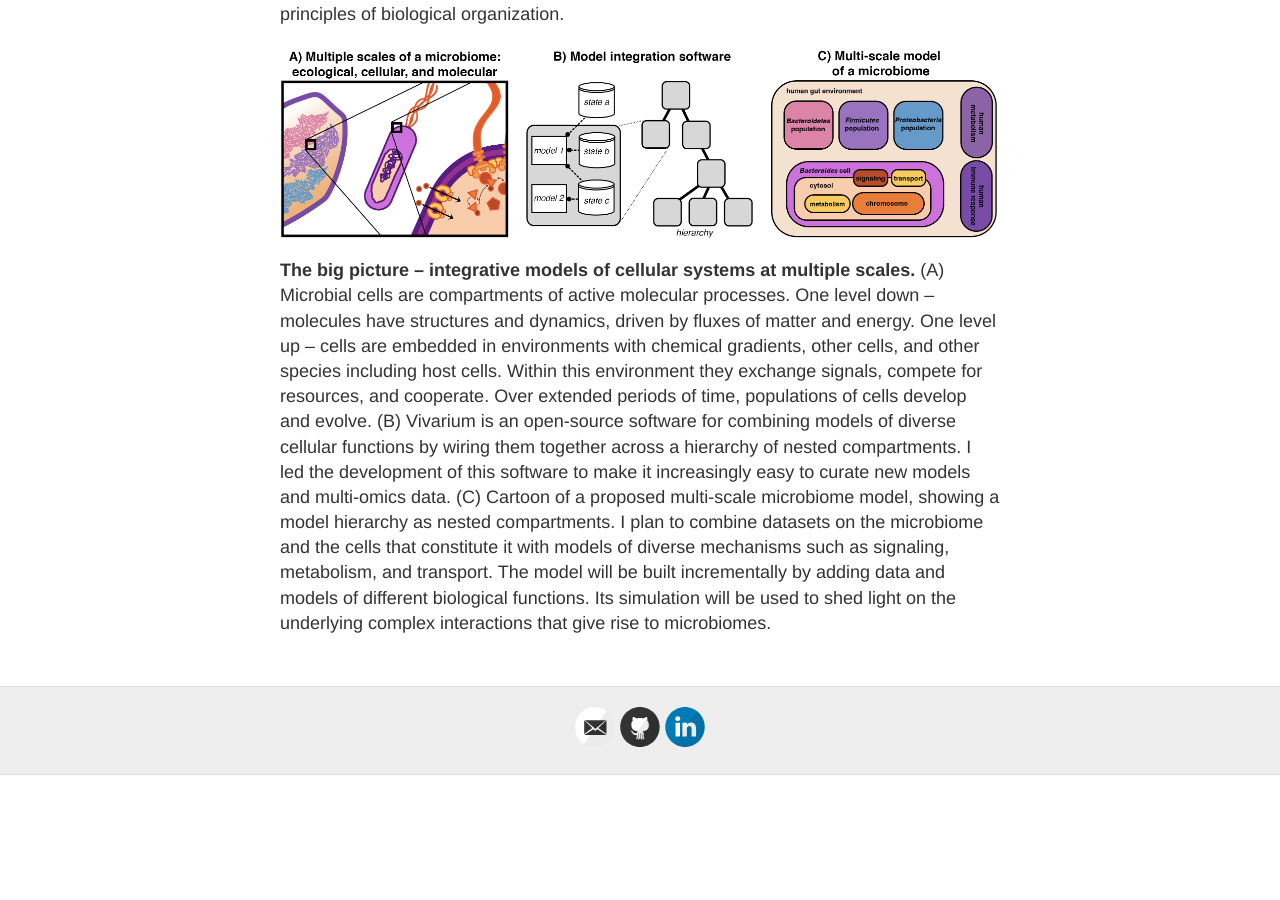
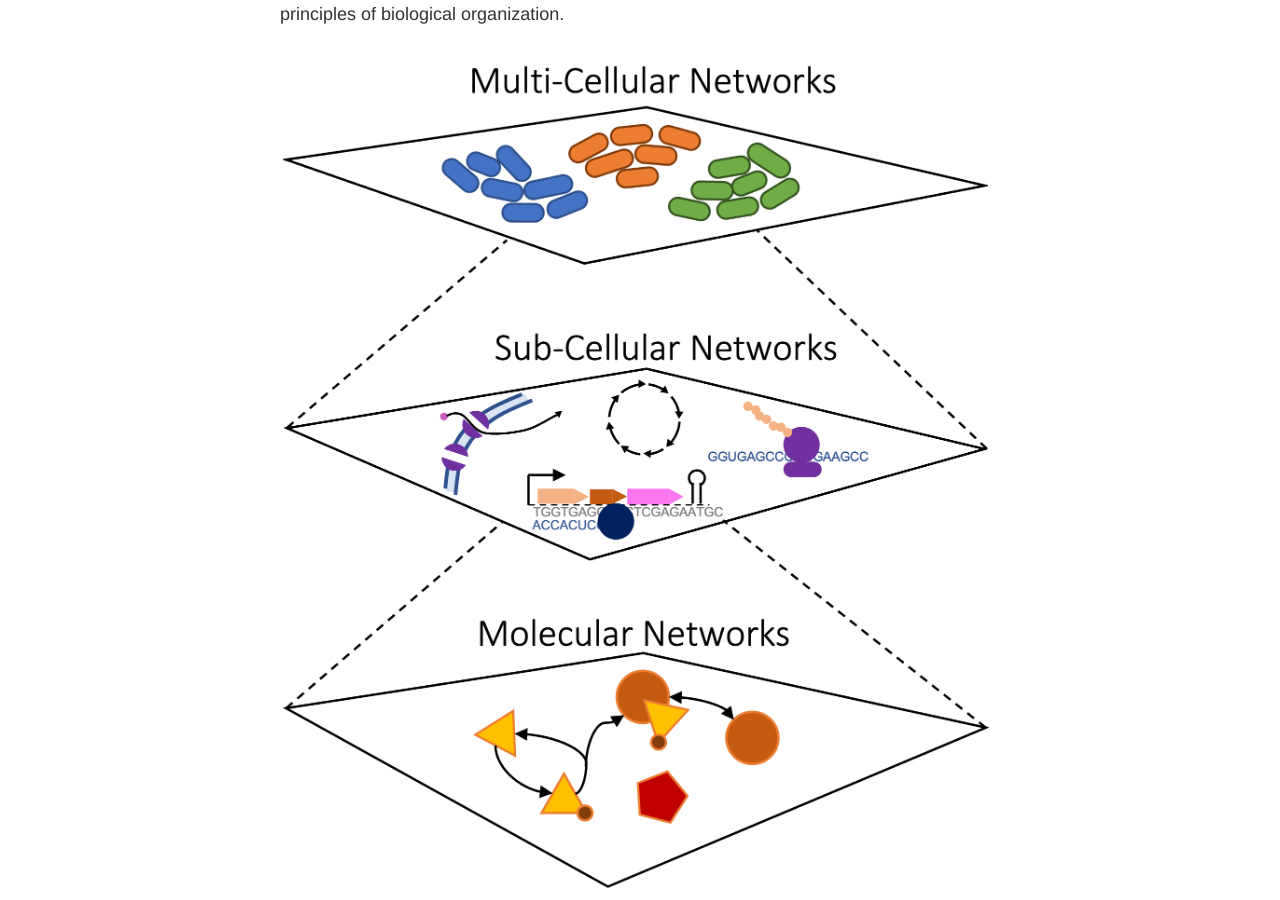
Before and after one commit to eagmon/eagmon.github.io, a Jekyll site: the page built from research.md, in a window 1280 px wide and 900 px high, scrolled down 570 px. Built offline with Jekyll 4.4.1, drawn with Linux system fonts in a browser that asks for light colours; before the commit the page ends 1345 px from its top, so only the background shows below that.

Commit message:
replace image in research section

```diff
--- a/research.md
+++ b/research.md
@@ -16,16 +16,4 @@ make experimental predictions, identify medical solutions, and help us understan
 organization.
 
 
-![BigPicture](https://raw.githubusercontent.com/eagmon/eagmon.github.io/master/images/research_big_picture.png)
-**The big picture – integrative models of cellular systems at multiple scales.**
-(A) Microbial cells are compartments of active molecular processes. One level down – molecules have structures and
-dynamics, driven by fluxes of matter and energy. One level up – cells are embedded in environments with chemical
-gradients, other cells, and other species including host cells. Within this environment they exchange signals, compete
-for resources, and cooperate. Over extended periods of time, populations of cells develop and evolve. (B) Vivarium is
-an open-source software for combining models of diverse cellular functions by wiring them together across a hierarchy
-of nested compartments. I led the development of this software to make it increasingly easy to curate new models and
-multi-omics data. (C) Cartoon of a proposed multi-scale microbiome model, showing a model hierarchy
-as nested compartments. I plan to combine datasets on the microbiome and the cells that constitute it with models of
-diverse mechanisms such as signaling, metabolism, and transport. The model will be built incrementally by adding data
-and models of different biological functions. Its simulation will be used to shed light on the underlying complex
-interactions that give rise to microbiomes.
+![MultiscaleNetwork](https://raw.githubusercontent.com/eagmon/eagmon.github.io/master/images/multiscale_network.png)
```
Also changed, not shown: images/multiscale_network.png (added).
